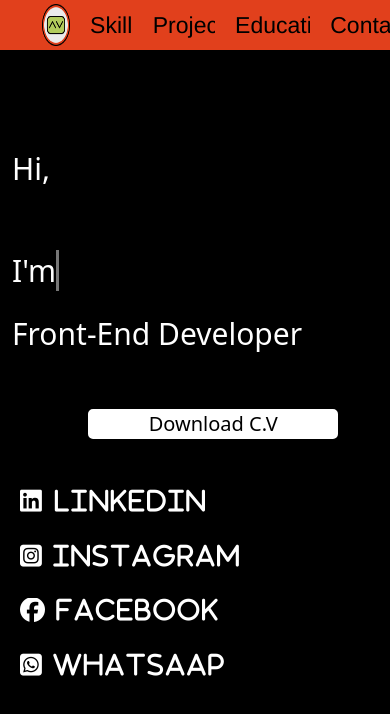
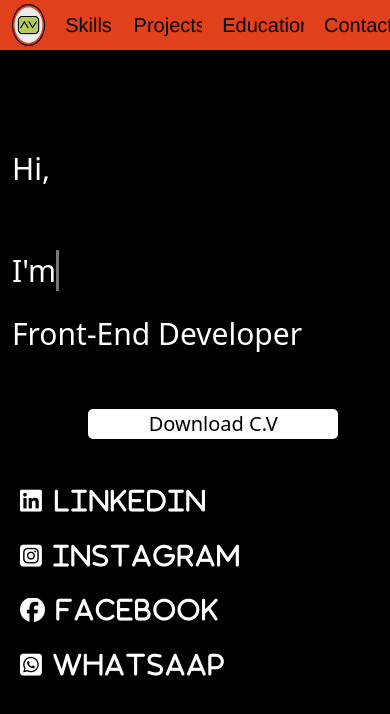
Before and after one commit to Arvind7703/portfolio_Arvind_777, a plain HTML site: page index.html in a window 390 px wide. Drawn offline with nearby package versions, Linux system fonts and the light colour scheme.

Commit message:
responsive

```diff
--- a/mediaquery.css
+++ b/mediaquery.css
@@ -23,8 +23,11 @@
    .txt-type>.txt{
     font-size: 30px;
    }
-   .sticky-header{
-    font-size: small;
+ul li{
+    font-size: 20px;
+   }
+  ul img{
+    margin-left: -20px;
    }
 
 
```
